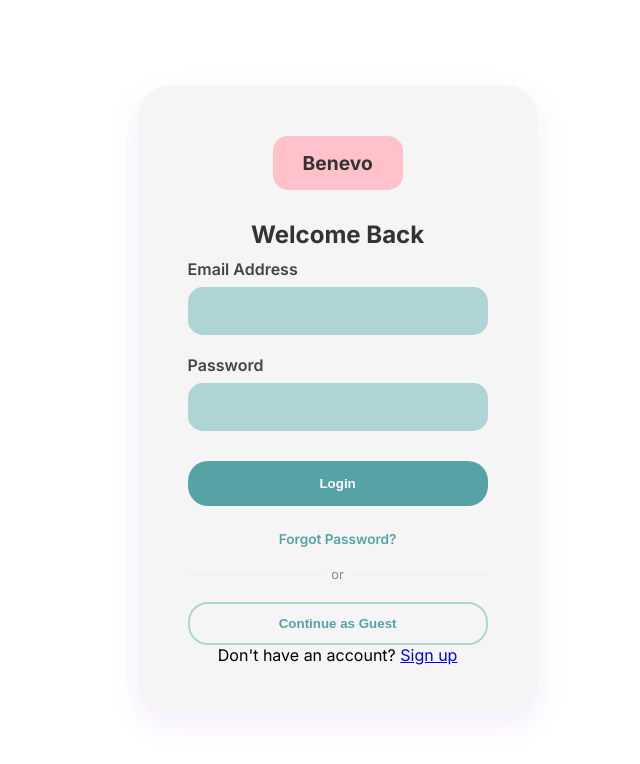
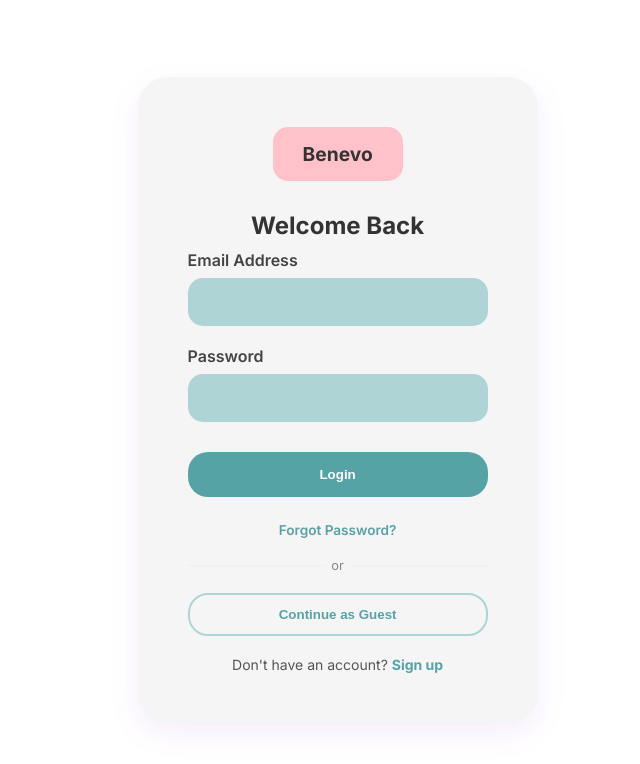
Before and after one commit to umdInnovationSp26/Gather-Donation, an Angular app in the folder gather-donations-fe/: page /login in a window 1280 px wide. Shown: the top 764 px of the page, without its empty margins (640-1280 px from the left). Built offline with nearby package versions, Linux system fonts and the light colour scheme.

Commit message:
signup font change

```diff
--- a/gather-donations-fe/src/app/login/login.css
+++ b/gather-donations-fe/src/app/login/login.css
@@ -174,14 +174,14 @@ label {
   color: var(--btn-secondary-text);
 }
 
-.signup-footer {
+.login-footer {
     text-align: center;
     margin-top: 20px;
     font-size: 14px;
     color: #555;
 }
 
-.signup-footer a {
+.login-footer a {
     color: var(--btn-primary-bg);
     text-decoration: none;
     font-weight: bold;
```
